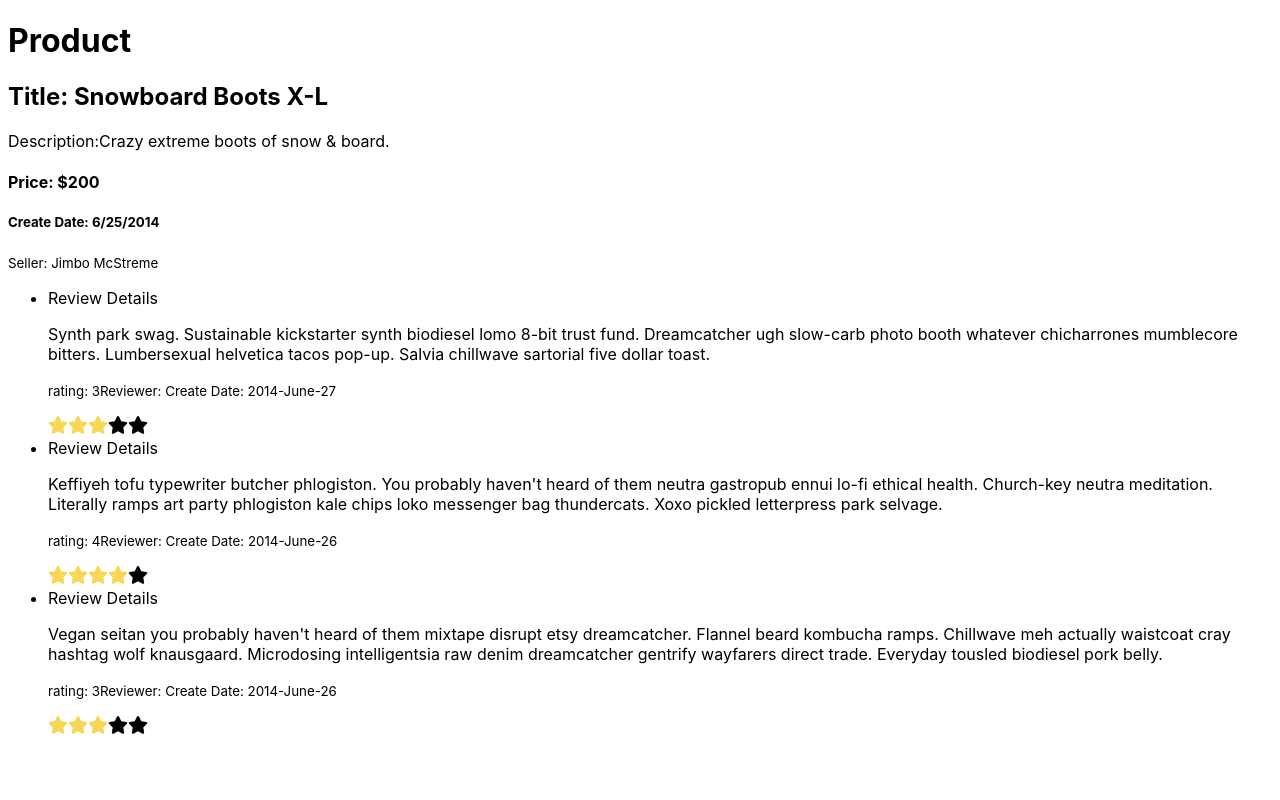
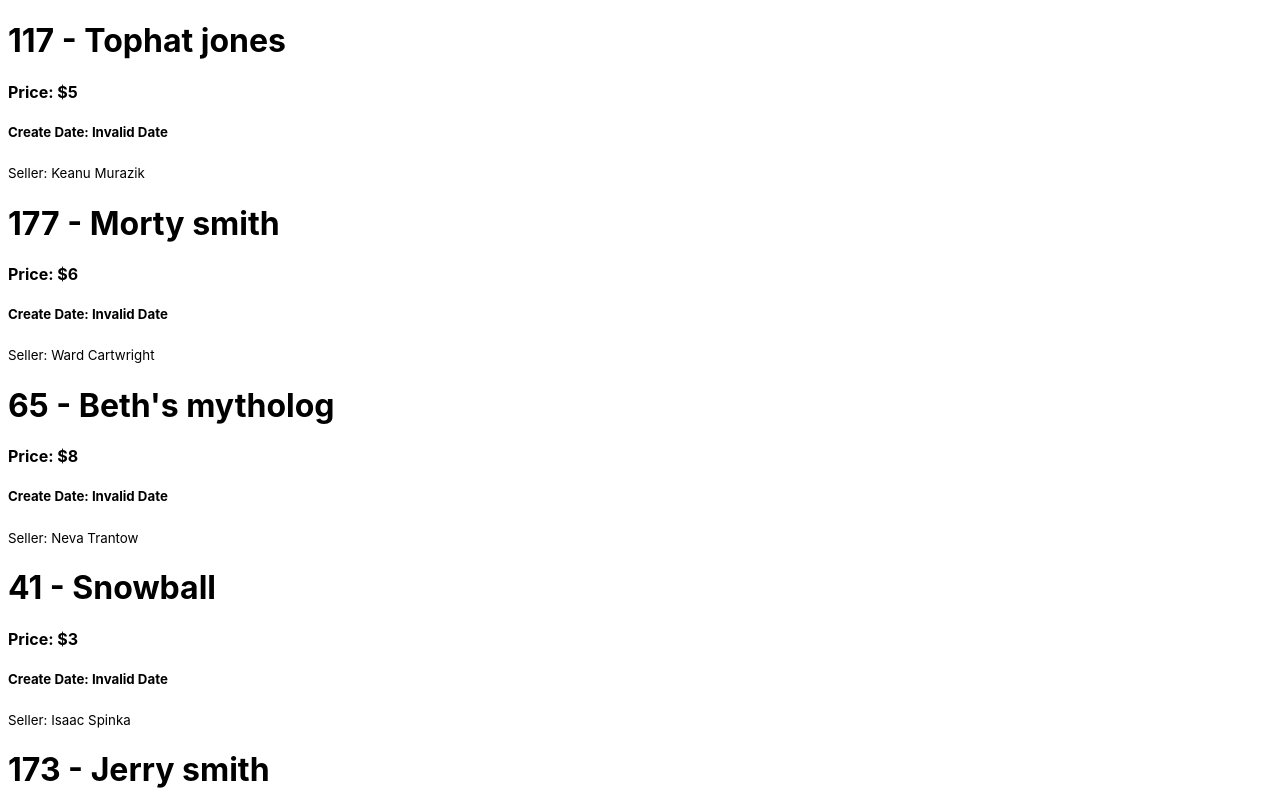
Before and after one commit to sms0330/Amazon_React, a React (Create React App) app: page / in a window 1280 px wide. Shown: the top 800 px of the page. Built offline with nearby package versions, Linux system fonts and the light colour scheme.

Commit message:
Added Product Index & Product Show by React State

```diff
--- a/package.json
+++ b/package.json
@@ -34,5 +34,10 @@
       "last 1 firefox version",
       "last 1 safari version"
     ]
+  },
+  "devDependencies": {
+    "eslint-config-prettier": "^8.3.0",
+    "eslint-plugin-prettier": "^3.4.0",
+    "prettier": "^2.3.2"
   }
 }
--- a/src/App.js
+++ b/src/App.js
@@ -1,9 +1,11 @@
 import './App.css';
-import ProductShowPage from './components/ProductShowPage'
+import { ProductIndexPage } from './components/ProductIndexPage';
+import ProductShowPage from './components/ProductShowPage';
 
 function App() {
   return (
-    <div >
+    <div>
+      <ProductIndexPage />
       <ProductShowPage />
     </div>
   );
--- a/src/components/ProductDetails.js
+++ b/src/components/ProductDetails.js
@@ -3,7 +3,8 @@
   return (
     <div>
       <h2>Title: {props.title}</h2>
-            <p>Description:
+      <p>
+        Description:
         {props.description} <br />
       </p>
       <h4>Price: ${props.price}</h4>
--- /dev/null
+++ b/src/components/ProductIndexPage.js
@@ -0,0 +1,61 @@
+import React, { Component } from 'react';
+import prodcutsIndexData from '../prodcutsIndexData';
+
+export class ProductIndexPage extends Component {
+  constructor(props) {
+    super(props);
+    this.state = {
+      prodcuts: prodcutsIndexData,
+    };
+
+    // this.createProduct = this.createQuestion.bind(this);
+    // this.deleteProduct = this.deleteProduct.bind(this);
+    console.log('Productindex Component initialized');
+  }
+
+  //   createProduct(params) {
+  //     this.setState(state => {
+  //       return {
+  //         prodcuts: [
+  //           ...state.prodcuts,
+  //           {
+  //             id: Math.max(...state.prodcuts.map(q => q.id)) + 1,
+  //             title: params.title,
+  //             body: params.body,
+  //           },
+  //         ],
+  //       };
+  //     });
+  //   }
+
+  //   deleteProduct(id) {
+  //     this.setState(state => {
+  //       return {
+  //         prodcuts: this.state.prodcuts.filter(q => q.id != id),
+  //       };
+  //     });
+  //   }
+
+  render() {
+    console.log('Product index page rendered');
+    return (
+      <main>
+        {this.state.prodcuts.map(p => {
+          return (
+            <div key={p.id}>
+              <h1>
+                {p.id} - {p.title}
+              </h1>
+              <h4>Price: ${p.price}</h4>
+              <h5>Create Date: {new Date(p.created_at).toLocaleDateString()}</h5>
+              <p>
+                <small>Seller: {p.seller.full_name} </small>
+              </p>
+              {/* {<button onClick={() => this.deleteProduct(p.id)}>Delete</button>} */}
+            </div>
+          );
+        })}
+      </main>
+    );
+  }
+}
--- a/src/components/ProductShowPage.js
+++ b/src/components/ProductShowPage.js
@@ -1,56 +1,31 @@
-import React from 'react'
+import React, { Component } from 'react';
 import ProductDetails from './ProductDetails';
 import ReviewList from './ReviewList';
+import productData from '../productData';
 
-export default function ProductShowPage() {
-    const product = {
-        id: 102,
-        title: 'Snowboard Boots X-L',
-        description: 'Crazy extreme boots of snow & board.',
-        created_at: '2014-June-25',
-        seller: {
-            full_name: 'Jimbo McStreme'
-        },
-        price: 200,
-        reviews: [
-            {
-                id: 225,
-                rating: 3,
-                body:
-                    'Synth park swag. Sustainable kickstarter synth biodiesel lomo 8-bit trust fund. Dreamcatcher ugh slow-carb photo booth whatever chicharrones mumblecore bitters. Lumbersexual helvetica tacos pop-up. Salvia chillwave sartorial five dollar toast.',
-                created_at: '2014-June-27',
-                reviewer: {
-                    full_name: 'Hipster Dude'
-                }
-            },
-            {
-                id: 224,
-                rating: 4,
-                body:
-                    "Keffiyeh tofu typewriter butcher phlogiston. You probably haven't heard of them neutra gastropub ennui lo-fi ethical health. Church-key neutra meditation. Literally ramps art party phlogiston kale chips loko messenger bag thundercats. Xoxo pickled letterpress park selvage.",
-                created_at: '2014-June-26',
-                reviewer: {
-                    full_name: 'Sally Tofupants'
-                }
-            },
-            {
-                id: 223,
-                rating: 3,
-                body:
-                    "Vegan seitan you probably haven't heard of them mixtape disrupt etsy dreamcatcher. Flannel beard kombucha ramps. Chillwave meh actually waistcoat cray hashtag wolf knausgaard. Microdosing intelligentsia raw denim dreamcatcher gentrify wayfarers direct trade. Everyday tousled biodiesel pork belly.",
-                created_at: '2014-June-26',
-                reviewer: {
-                    full_name: 'Veronika Biodiesel'
-                }
-            }
-        ],
-        tags: ['sports', 'fitness', 'outdoors']
-    };
+class ProductShowPage extends Component {
+  constructor(props) {
+    super(props);
+    this.state = productData;
+  }
+
+  render() {
+    console.log('Product show page rendered');
     return (
-        <div>
-            <h1>Product</h1>
-            <ProductDetails {...product} />
-            <ReviewList reviews={product.reviews} />
-        </div>
-    )
+      <div>
+        <h1>Product</h1>
+        <ProductDetails
+          title={this.state.title}
+          description={this.state.description}
+          price={this.state.price}
+          created_at={new Date(this.state.created_at)}
+          updated_at={new Date(this.state.updated_at)}
+          seller={this.state.seller}
+        />
+        <ReviewList reviews={this.state.reviews} />
+      </div>
+    );
+  }
 }
+
+export default ProductShowPage;
--- a/src/components/ReviewDetails.js
+++ b/src/components/ReviewDetails.js
@@ -1,5 +1,5 @@
 import React from 'react';
-import StarRating from './StarRating'
+import StarRating from './StarRating';
 
 function ReviewDetails(props) {
   return (
@@ -12,7 +12,6 @@
         <small>rating: {props.rating}</small>
         <small>Reviewer: {props.full_name}</small>
         <small>Create Date: {props.created_at}</small>
-
       </p>
       <StarRating max={5} current={props.rating} />
     </div>
--- a/src/components/ReviewList.js
+++ b/src/components/ReviewList.js
@@ -4,11 +4,9 @@
 function ReviewList(props) {
   return (
     <ul className="ReviewList">
-            {props.reviews.map((review) => (
+      {props.reviews.map(review => (
         <li className="ui segment" key={review.id}>
-                    <ReviewDetails
-                        {...review}
-                    />
+          <ReviewDetails {...review} />
         </li>
       ))}
     </ul>
--- a/src/index.js
+++ b/src/index.js
@@ -8,7 +8,7 @@
   <React.StrictMode>
     <App />
   </React.StrictMode>,
-  document.getElementById('root')
+  document.getElementById('root'),
 );
 
 // If you want to start measuring performance in your app, pass a function
--- /dev/null
+++ b/src/prodcutsIndexData.js
@@ -0,0 +1,79 @@
+export default [
+  {
+    id: 117,
+    title: 'Tophat jones',
+    price: 5,
+    seller: {
+      id: 33,
+      first_name: 'Keanu',
+      last_name: 'Murazik',
+      full_name: 'Keanu Murazik',
+    },
+  },
+  {
+    id: 177,
+    title: 'Morty smith',
+    price: 6,
+    seller: {
+      id: 19,
+      first_name: 'Ward',
+      last_name: 'Cartwright',
+      full_name: 'Ward Cartwright',
+    },
+  },
+  {
+    id: 65,
+    title: "Beth's mytholog",
+    price: 8,
+    seller: {
+      id: 9,
+      first_name: 'Neva',
+      last_name: 'Trantow',
+      full_name: 'Neva Trantow',
+    },
+  },
+  {
+    id: 41,
+    title: 'Snowball',
+    price: 3,
+    seller: {
+      id: 48,
+      first_name: 'Isaac',
+      last_name: 'Spinka',
+      full_name: 'Isaac Spinka',
+    },
+  },
+  {
+    id: 173,
+    title: 'Jerry smith',
+    price: 5,
+    seller: {
+      id: 44,
+      first_name: 'Anibal',
+      last_name: 'Ondricka',
+      full_name: 'Anibal Ondricka',
+    },
+  },
+  {
+    id: 300,
+    title: 'Beta vii',
+    price: 4,
+    seller: {
+      id: 12,
+      first_name: 'Abbey',
+      last_name: 'Watsica',
+      full_name: 'Abbey Watsica',
+    },
+  },
+  {
+    id: 301,
+    title: 'Rick sanchez',
+    price: 10,
+    seller: {
+      id: 23,
+      first_name: 'Gregoria',
+      last_name: 'Koepp',
+      full_name: 'Gregoria Koepp',
+    },
+  },
+];
--- /dev/null
+++ b/src/productData.js
@@ -0,0 +1,50 @@
+export default {
+  id: 117,
+  title: 'Tophat jones',
+  description: 'Yo! What up my glip glops!',
+  price: 199.99,
+  created_at: '2018-01-13T12:03:55.000Z',
+  updated_at: '2018-01-19T01:59:56.152Z',
+  seller: {
+    id: 33,
+    first_name: 'Keanu',
+    last_name: 'Murazik',
+    full_name: 'Keanu Murazik',
+  },
+  reviews: [
+    {
+      id: 259,
+      rating: 3,
+      body: 'Shoreditch migas cardigan tofu waistcoat pour-over bitters small batch. Marfa waistcoat photo booth. Salvia gentrify irony mlkshk butcher. Readymade pour-over farm-to-table locavore wes anderson everyday. Irony yr master.',
+      reviewer: {
+        full_name: 'Morty Smith',
+      },
+    },
+    {
+      id: 258,
+      rating: 4,
+      body: 'Iphone loko messenger bag chia kitsch mlkshk cliche squid. Chicharrones lo-fi etsy austin helvetica put a bird on it aesthetic. Viral gentrify ennui distillery williamsburg meggings twee keffiyeh.',
+      reviewer: {
+        full_name: 'Eric Rothfels',
+      },
+    },
+    {
+      id: 257,
+      rating: 3,
+      body: 'Artisan messenger bag truffaut hashtag fashion axe actually drinking. Goth deep v yr pug. +1 chillwave carry messenger bag slow-carb 8-bit portland franzen. Lumbersexual cardigan carry tacos street.',
+      reviewer: {
+        full_name: 'Dan Rohn',
+      },
+    },
+  ],
+  tags: [
+    {
+      id: 2,
+      name: "Baratheon of King's Landing",
+    },
+    {
+      id: 4,
+      name: 'Tawney of Orkmont',
+    },
+  ],
+};
```
Also changed, not shown: src/components/StarRating.js (+8 -17 lines), .eslintrc.json (added), 1 other file (tests, documents, lock files or other folders). Lines whose indentation alone changed are shown as unchanged.
